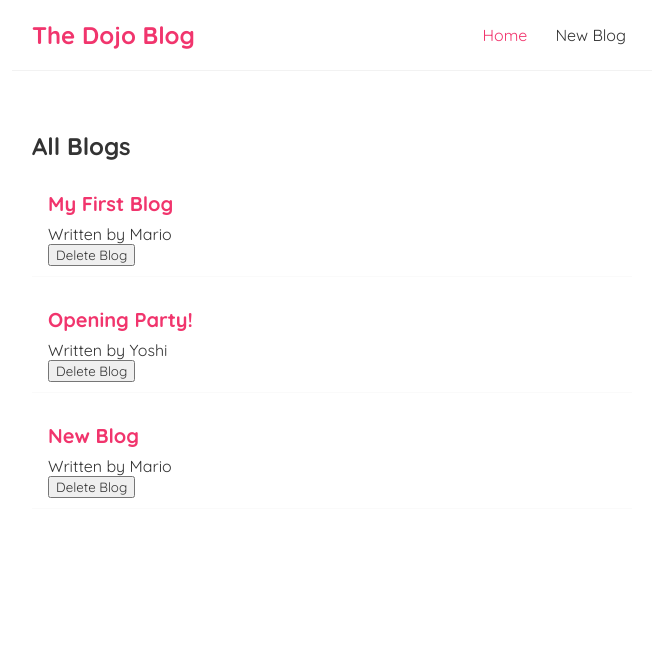
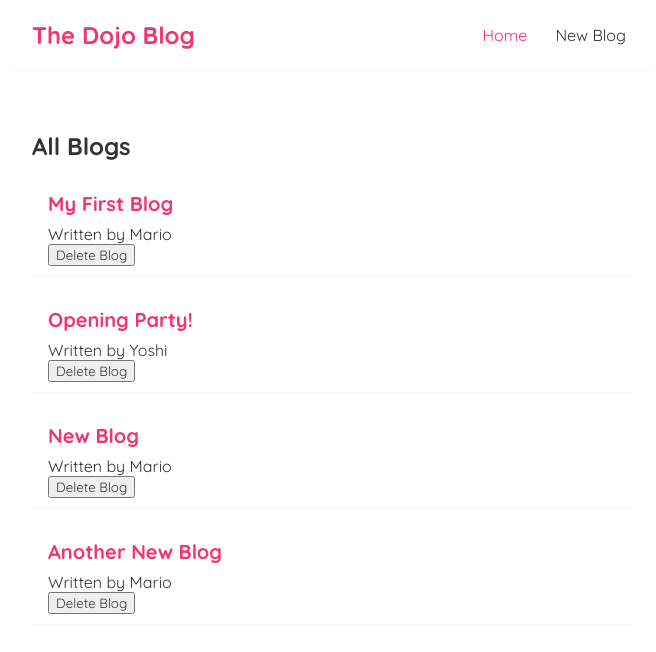
Before and after one commit to kulotsystems/react-thenetninja, a React (Vite) app: page / in a window 1280 px wide. Shown: the top 652 px of the page, without its empty margins (308-964 px from the left). Built offline with nearby package versions, Linux system fonts and the light colour scheme; data requests are answered from the project's data file.

Commit message:
Lesson 30: Programmatic Redirects.

```diff
--- a/data/db.json
+++ b/data/db.json
@@ -17,6 +17,12 @@
       "body": "Lorem ipsum...",
       "author": "Mario",
       "id": 3
+    },
+    {
+      "title": "Another New Blog",
+      "body": "Lorem ipsum...",
+      "author": "Mario",
+      "id": 4
     }
   ]
 }
--- a/src/Create.jsx
+++ b/src/Create.jsx
@@ -1,10 +1,12 @@
 import { useState } from 'react';
+import { useNavigate } from 'react-router-dom';
 
 const Create = () => {
     const [title, setTitle]   = useState('');
     const [body, setBody]     = useState('');
     const [author, setAuthor] = useState('Mario');
     const [isPending, setIsPending] = useState(false);
+    const navigate = useNavigate();
 
     const handleSubmit = (e) => {
         e.preventDefault();
@@ -18,6 +20,7 @@ const Create = () => {
         }).then(response => {
             console.log(response);
             setIsPending(false);
+            navigate('/');
         });
      };
 
```
